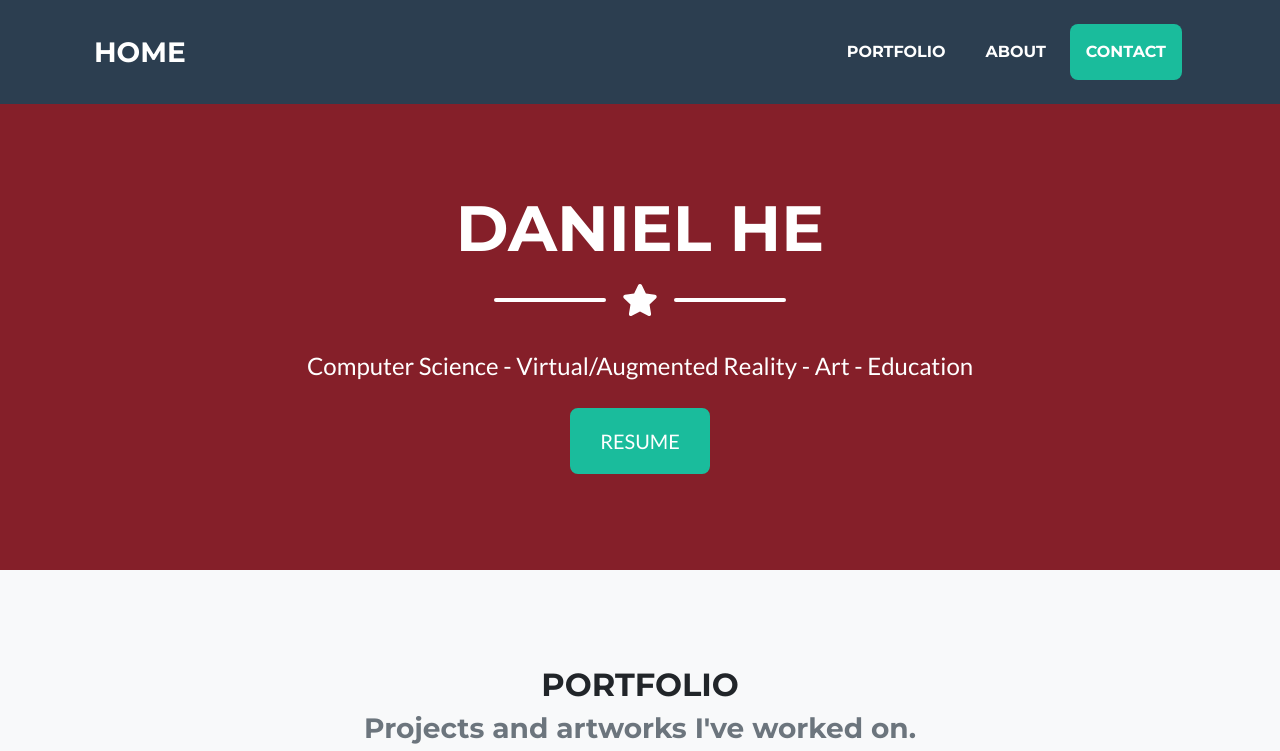
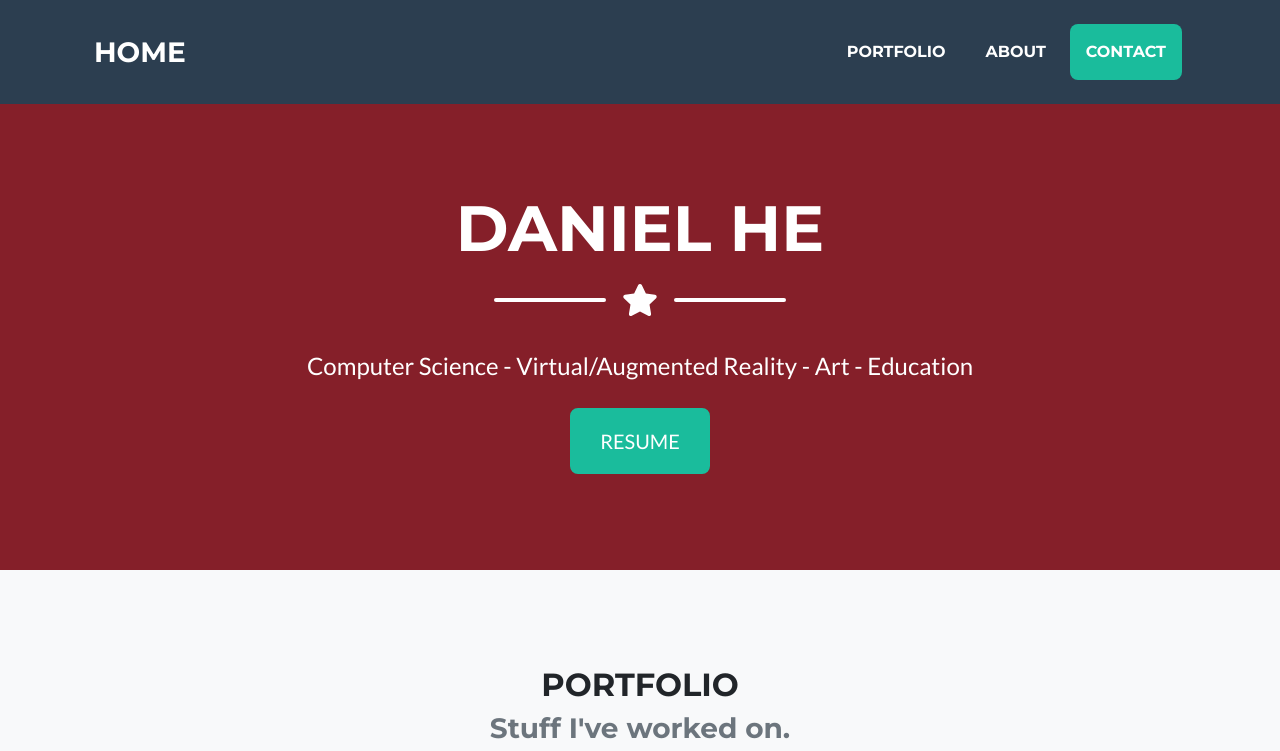
Before and after one commit to tcdanielh/tcdanielh.github.io, a plain HTML site: page index.html in a window 1280 px wide. Shown: the top 751 px of the page. Drawn offline with nearby package versions, Linux system fonts and the light colour scheme.

Commit message:
Update portfolio subtitle

```diff
--- a/index.html
+++ b/index.html
@@ -58,7 +58,7 @@
             <div class="container">
                 <div class="text-center">
                     <h2 class="section-heading text-uppercase">Portfolio</h2>
-                    <h3 class="section-subheading text-muted">Projects and artworks I've worked on.</h3>
+                    <h3 class="section-subheading text-muted">Stuff I've worked on.</h3>
                 </div>
                 <div class="row">
                     <div class="col-lg-4 col-sm-6 mb-4">
```
